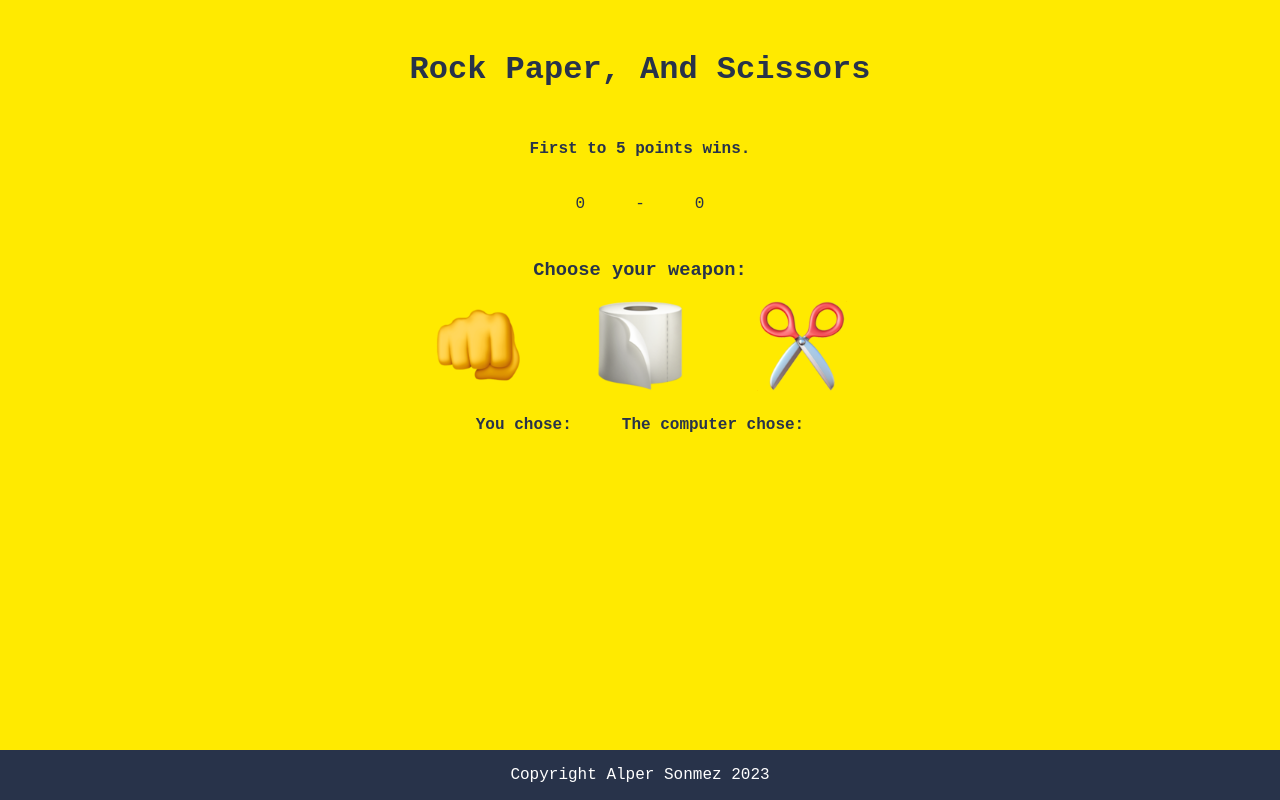
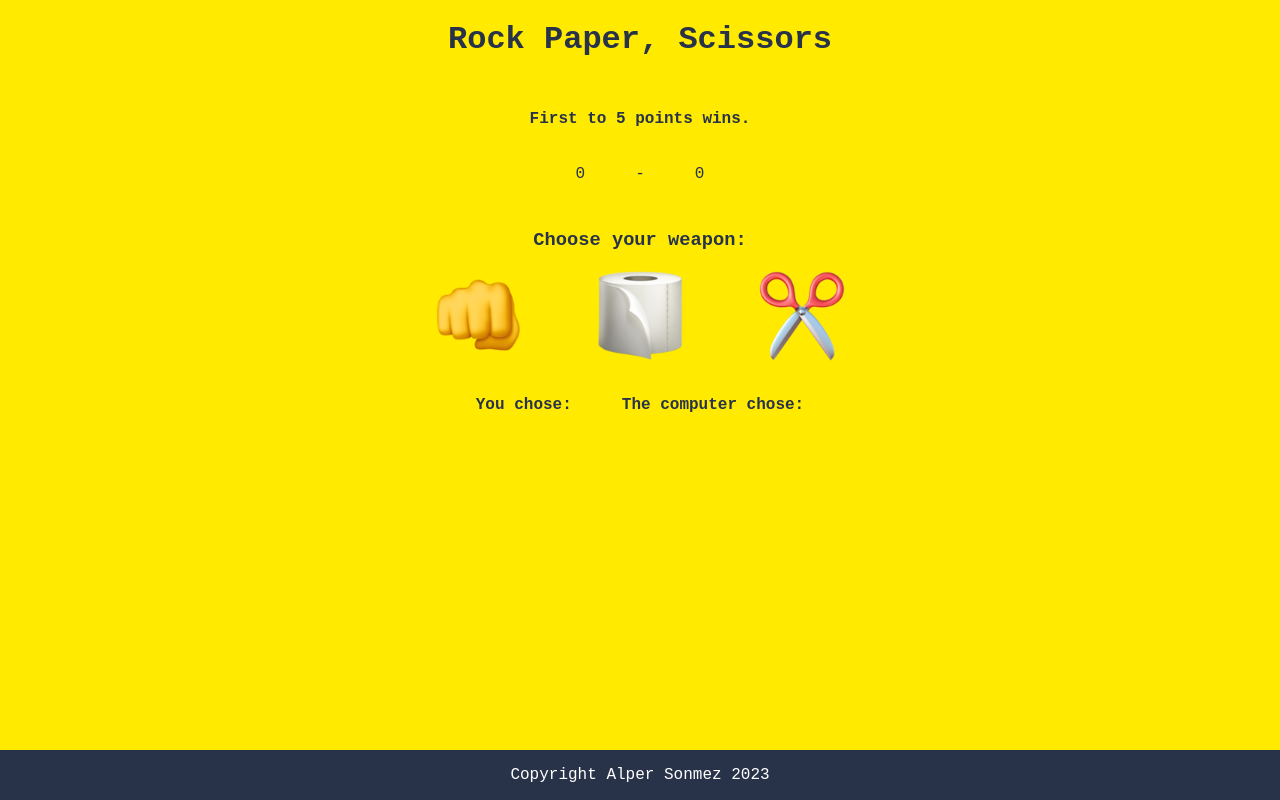
Before and after one commit to aziaatt/rockpaperscissor, a plain HTML site: page index.html in a window 1280 px wide. Drawn offline with Linux system fonts and the light colour scheme.

Commit message:
small css changes

```diff
--- a/index.html
+++ b/index.html
@@ -9,7 +9,7 @@
 </head>
 <body>
     <div class="header">
-        <h1> Rock Paper, And Scissors </h1>
+        <h1> Rock Paper, Scissors </h1>
         <h4 id="points">First to 5 points wins.</h4>
 
     </div>
@@ -29,11 +29,11 @@
     </div>
     <div class="whatChoice">
         <div id="yourChoice">
-            <h4>You chose:</h4>
+            <h4 class="youChose">You chose:</h4>
             <p id="pChoice"></p>
         </div>
         <div id="theirChoice">
-            <h4>The computer chose:</h4>
+            <h4 class="youChose">The computer chose:</h4>
             <p id="cChoice"></p>
         </div>
     </div>
--- a/style.css
+++ b/style.css
@@ -11,7 +11,10 @@ body{
     background-color: #ffea00;
     color: #28334aff;
     text-align: center;
-    margin-top: 30px;
+}
+
+.youChose{
+    padding:10px 0px 10px 0px;
 }
 
 .info h3{
```
